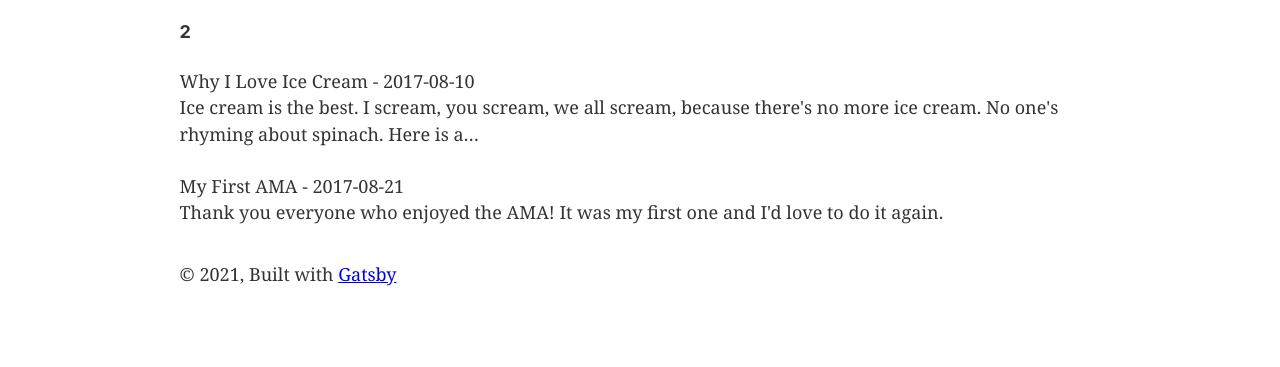
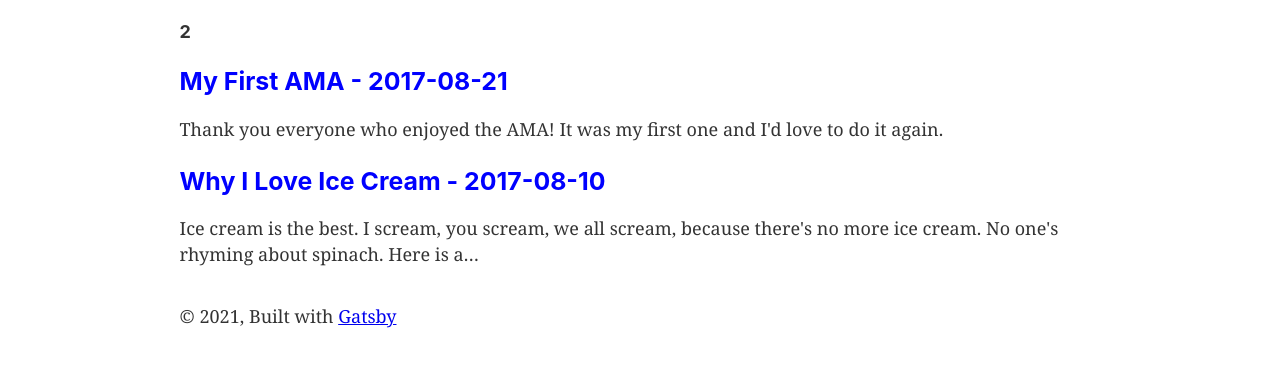
Before and after one commit to akindoju/Gatsby-Blog, a Gatsby site: page / in a window 1280 px wide. Shown: the part 171-538 px from the top of the page. Built offline with nearby package versions, Linux system fonts and the light colour scheme; Gatsby itself is replaced by a stand-in of ours.

Commit message:
Added minor styling

```diff
--- a/gatsby-config.js
+++ b/gatsby-config.js
@@ -22,6 +22,7 @@ module.exports = {
     },
     `gatsby-transformer-remark`,
     `gatsby-transformer-sharp`,
+    `gatsby-plugin-styled-components`,
     `gatsby-plugin-sharp`,
     {
       resolve: `gatsby-plugin-manifest`,
--- a/package.json
+++ b/package.json
@@ -5,19 +5,22 @@
   "version": "0.1.0",
   "author": "Kyle Mathews <mathews.kyle@gmail.com>",
   "dependencies": {
+    "babel-plugin-styled-components": "^1.12.0",
     "gatsby": "^2.26.1",
     "gatsby-image": "^2.5.0",
     "gatsby-plugin-manifest": "^2.6.1",
     "gatsby-plugin-offline": "^3.4.0",
     "gatsby-plugin-react-helmet": "^3.4.0",
     "gatsby-plugin-sharp": "^2.8.0",
+    "gatsby-plugin-styled-components": "^3.8.0",
     "gatsby-source-filesystem": "^2.5.0",
     "gatsby-transformer-remark": "^2.14.0",
     "gatsby-transformer-sharp": "^2.6.0",
     "prop-types": "^15.7.2",
     "react": "^16.12.0",
     "react-dom": "^16.12.0",
-    "react-helmet": "^6.1.0"
+    "react-helmet": "^6.1.0",
+    "styled-components": "^5.2.1"
   },
   "devDependencies": {
     "prettier": "2.2.1"
--- a/src/pages/index.js
+++ b/src/pages/index.js
@@ -1,10 +1,17 @@
 import React from "react"
 import { graphql, Link } from "gatsby"
+import Layout from "../components/layout"
+import SEO from "../components/seo"
+import styled from "styled-components"
 
-import Layout from "../components/layout"
-import Image from "../components/image"
-import SEO from "../components/seo"
-import { node } from "prop-types"
+const BlogLink = styled(Link)`
+  text-decoration: none;
+`
+
+const BlogTitle = styled.h3`
+  margin-bottom: 20px;
+  color: blue;
+`
 
 export default ({ data }) => (
   <Layout>
@@ -14,9 +21,11 @@ export default ({ data }) => (
       <h4>{data.allMarkdownRemark.totalCount}</h4>
       {data.allMarkdownRemark.edges.map(({ node }) => (
         <div key={node.id}>
-          <span>
-            {node.frontmatter.title} - {node.frontmatter.date}
-          </span>
+          <BlogLink to={node.fields.slug}>
+            <BlogTitle>
+              {node.frontmatter.title} - {node.frontmatter.date}
+            </BlogTitle>
+          </BlogLink>
           <p>{node.excerpt}</p>
         </div>
       ))}
@@ -26,7 +35,7 @@ export default ({ data }) => (
 
 export const query = graphql`
   query {
-    allMarkdownRemark {
+    allMarkdownRemark(sort: { fields: [frontmatter___date], order: DESC }) {
       edges {
         node {
           id
@@ -34,6 +43,9 @@ export const query = graphql`
             title
             description
             date
+          }
+          fields {
+            slug
           }
           html
           excerpt
```
Also changed, not shown: 1 other file.
